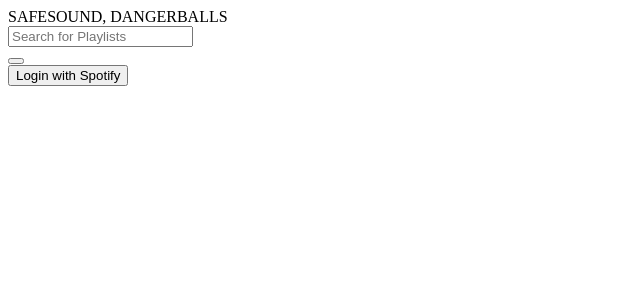
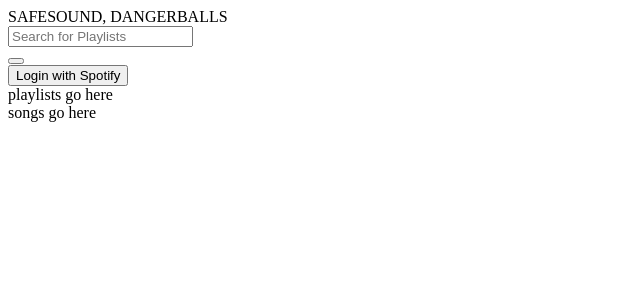
Before and after one commit to aliciaalbo/SafeSound, a React (Create React App) app: page / in a window 1280 px wide. Shown: the top 300 px of the page, without its empty margins (0-640 px from the left). Built offline with nearby package versions, Linux system fonts and the light colour scheme.

Commit message:
playlist and song containers rendering, no logic

```diff
--- a/src/index.js
+++ b/src/index.js
@@ -4,6 +4,8 @@ import useStickyState from "./useStickyState";
 import WebPlayer from "./webplayer";
 import PlaylistSearch from "./playlistSearch"
 import SpotifyLogin from './spotifylogin';
+import ShowPlaylists from './playlists';
+import ShowSongs from './songs';
 
 function App() {
     const [playlistSearchTerm, setPlaylistSearchTerm] = useStickyState("", "playlistSearchTerm");
@@ -53,6 +55,8 @@ function App() {
         <div>SAFESOUND, DANGERBALLS</div>
         <PlaylistSearch />
         <SpotifyLogin />
+        <ShowPlaylists />
+        <ShowSongs />
       </section>
     );
   }
--- a/src/playlists.js
+++ b/src/playlists.js
@@ -3,7 +3,7 @@ import React from 'react';
 function ShowPlaylists(props) {
     return(
         <div className="playlist container">
-
+            playlists go here
         </div>
     );
 }
--- /dev/null
+++ b/src/songs.js
@@ -0,0 +1,11 @@
+import React from 'react';
+
+function ShowSongs(props) {
+    return (
+    <div className="songs container">
+        songs go here
+        </div>
+    );
+}
+
+export default ShowSongs;
```
